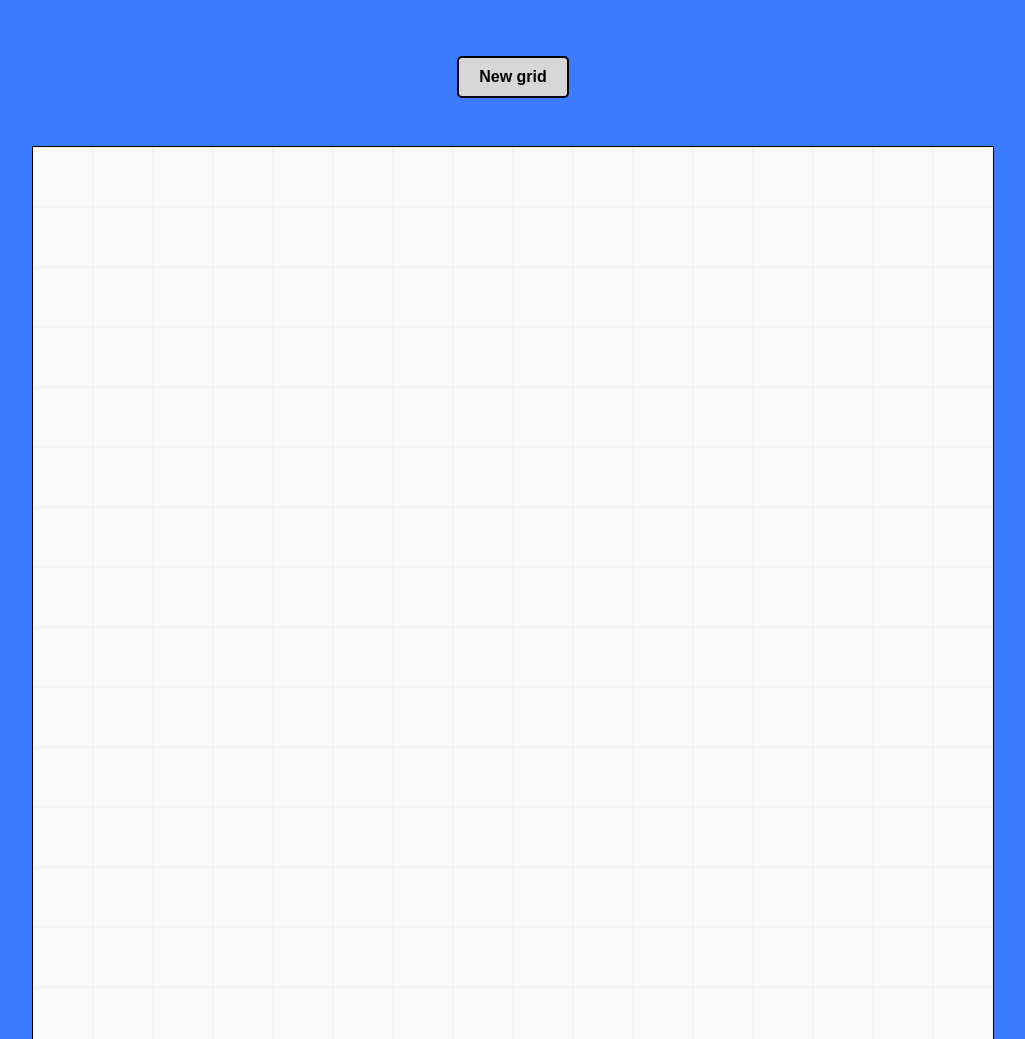
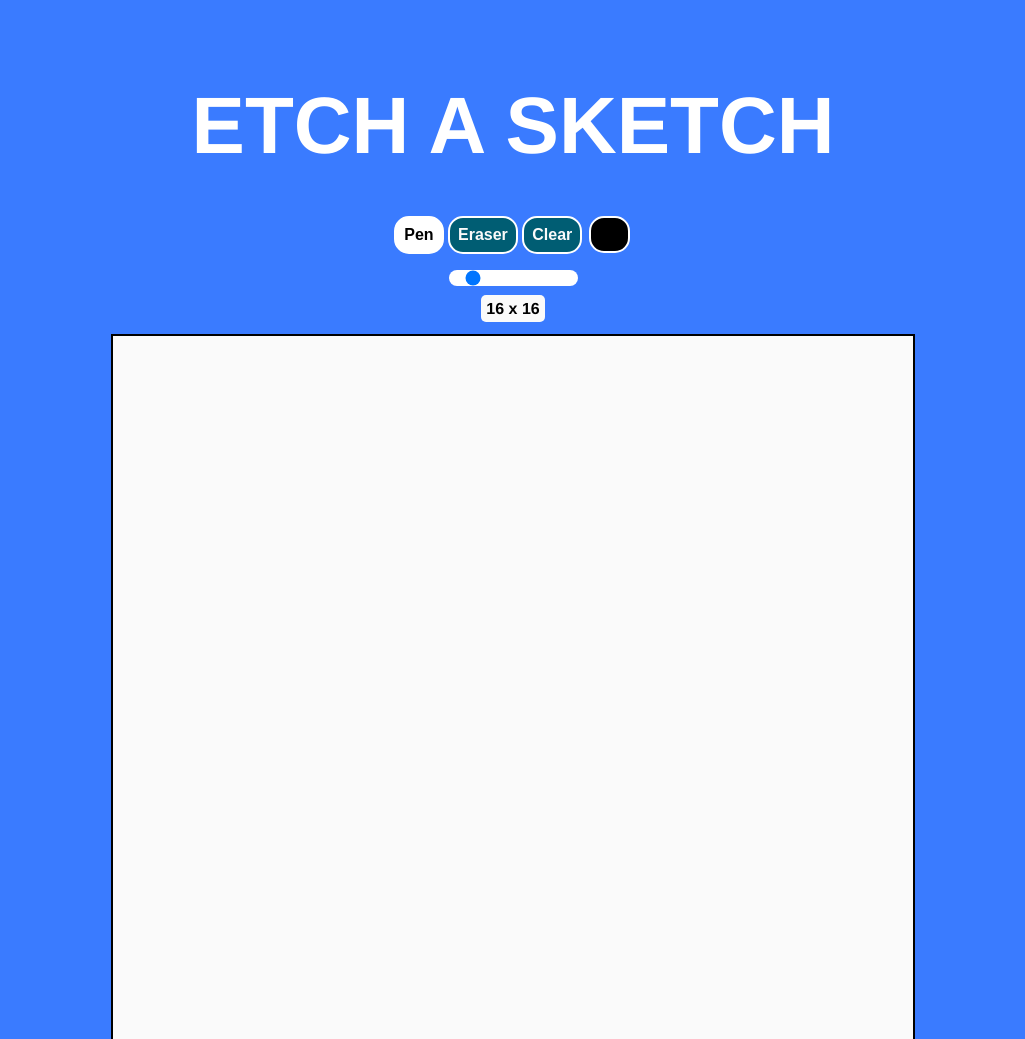
Before and after one commit to cesarbrancalhao/sketchgrid, a plain HTML site: page index.html in a window 1280 px wide. Shown: the top 1039 px of the page, without its empty margins (127-1152 px from the left). Drawn offline with Linux system fonts and the light colour scheme.

Commit message:
Updated to version 2

```diff
--- a/index.html
+++ b/index.html
@@ -1,25 +1,41 @@
 <!doctype html>
 <html lang="en">
 <head>
-    <meta charset="UTF-8">
+    <meta charset="utf-8" />
     <meta name="viewport"
-          content="width=device-width, initial-scale=1.0">
+          content="width=device-width, initial-scale=1.0" />
     <title>Etch a Sketch</title>
-
-    <link rel="stylesheet" type="text/css" href="styles.css">
+    <link rel="icon" href="./assets/favicon.png" />
+    <link rel="stylesheet" type="text/css" href="styles.css" />
 
 </head>
 <body>
-    <div id="buttonDiv">
-        <button type="submit" id="newGrid">
-            New grid
-        </button>
-    </div>
+    <h1>ETCH A SKETCH</h1>
 
-    <div id="container">
+    <div class="main">
+
+        <div id="menu">
+            <button id="penBtn">Pen</button>
+            <button id="eraserBtn">Eraser</button>
+            <button id="clearBtn">Clear</button>
+            <input type="color" id="colorInput" value="#000000" />
+            <div class="slider">
+                <input type="range" id="sizeSlider" value="16" min="2" max="100"  />
+                <br><label for="sizeSlider" id="sizeValue">16 x 16</label>
+            </div>
+        </div>
+
+        <div id="container">
+
+        </div>
 
     </div>
 
+    <footer>
+        <p>
+            Copyright &copy; 2023 M. César Brancalhão
+        </p>
+    </footer>
     <script type="text/javascript" src="script.js"></script>
 </body>
 </html>
--- a/script.js
+++ b/script.js
@@ -1,57 +1,99 @@
+const DEFAULT_COLOR = '#fafafa';
+const DEFAULT_MODE = 'pen';
+const DEFAULT_SIZE = 16;
 
+let currentColor = '#000000';
+let currentMode = DEFAULT_MODE;
+let currentSize = DEFAULT_SIZE;
+
+function setCurrentColor(color) {
+    currentColor = color;
+}
+function setCurrentMode(mode) {
+    activateButton(mode);
+    currentMode = mode;
+}
+function setCurrentSize(size) {
+    currentSize = size;
+}
+
+const colorInput = document.querySelector('#colorInput');
+const penBtn = document.querySelector('#penBtn');
+const eraserBtn = document.querySelector('#eraserBtn');
+const clearBtn = document.querySelector('#clearBtn');
+const sizeValue = document.querySelector('#sizeValue')
+const sizeSlider = document.querySelector('#sizeSlider');
 const container = document.querySelector('#container');
-const gridBtn = document.querySelector('#newGrid');
-const getGridItems = () => document.querySelectorAll('.grid-item');
-let paint = false;
 
-    // bgcolor mouseover event for each grid-item div
-    function setEventListeners(gridItems){
-        gridItems.forEach((item) => {
 
-            item.addEventListener('dragstart', event => {
-                event.preventDefault();
-            });
+// Menu
+    colorInput.oninput = (e) => setCurrentColor(e.target.value);
+    penBtn.onclick = () => {
+        setCurrentMode('pen');
+        activateButton('pen');
+    }
+    eraserBtn.onclick = () => {
+        setCurrentMode('eraser');
+        activateButton('eraser');
+    }
+    clearBtn.onclick = () => reloadGrid(currentSize);
+    sizeSlider.onmousemove = (e) => updateSizeValue(e.target.value);
+    sizeSlider.onchange = (e) => changeSize(e.target.value);
 
-            item.addEventListener('mousedown', () => {
-                paint = true;
-                item.style.backgroundColor = 'black';
-            });
+let mouseDown = false;
+document.body.onmousedown = () => mouseDown = true;
+document.body.onmouseup = () => mouseDown = false;
+document.body.ondragstart = (e) => e.preventDefault();
 
-            item.addEventListener('mouseup', () => {
-                paint = false;
-            });
+function changeSize(value) {
+    setCurrentSize(value);
+    updateSizeValue(value);
+    reloadGrid(currentSize);
+}
 
-            item.addEventListener('mouseenter', () => {
-                if (paint) item.style.backgroundColor = 'black';
-            });
+function updateSizeValue(value) {
+    sizeValue.innerHTML = `${value} x ${value}`
+}
 
-            item.addEventListener('dblclick', () => {
-                item.style.backgroundColor = '#fafafa';
-            });
+function reloadGrid(gridSize) {
+    container.innerHTML = '';
+    container.style.setProperty('--grid-rows', gridSize);
+    container.style.setProperty('--grid-cols', gridSize);
 
-        });
+    for (let c = 0; c < (gridSize**2); c++) {
+        let cell = document.createElement('div');
+        cell.addEventListener('mousedown', clickPaint);
+        cell.addEventListener('mouseover', paint);
+        container.appendChild(cell).className = 'grid-item';
+    }
+} reloadGrid(DEFAULT_SIZE);
+
+function paint(e) {
+    if (mouseDown && currentMode === 'pen'){
+        e.target.style.backgroundColor = currentColor;
+    } else if (mouseDown && currentMode === 'eraser') {
+        e.target.style.backgroundColor = DEFAULT_COLOR;
+    }
+}
+
+function clickPaint(e) {
+    if (currentMode === 'pen'){
+        e.target.style.backgroundColor = currentColor;
+    } else if (currentMode === 'eraser') {
+        e.target.style.backgroundColor = DEFAULT_COLOR;
+    }
+}
+
+function activateButton(mode) {
+    if (currentMode === 'pen') {
+        penBtn.classList.remove('active');
+    } else if (currentMode === 'eraser') {
+        eraserBtn.classList.remove('active');
     }
 
-// GRID creation
-    function createGrid(gridItemsNum) {
-        container.style.setProperty('--grid-rows', gridItemsNum);
-        container.style.setProperty('--grid-cols', gridItemsNum);
-
-        for (let c = 0; c < (gridItemsNum**2); c++) {
-            let cell = document.createElement('div');
-            container.appendChild(cell).className = 'grid-item';
-        }
-        setEventListeners(getGridItems());
-    } createGrid(16);
-
-// newgrid button
-    gridBtn.addEventListener('click', () => {
-        let newGrid = prompt('Insert the number of rows (up to 100)');
-        if (newGrid > 100 || newGrid < 1 || newGrid === '') alert('Grid number must be between 0 and 100');
-        else {
-            getGridItems().forEach((item) => {
-                container.removeChild(item);
-            });
-            createGrid(newGrid);
-        }
-    });
+    if (mode === 'pen') {
+        penBtn.classList.add('active');
+    } else if (mode === 'eraser') {
+        eraserBtn.classList.add('active');
+    }
+} activateButton(DEFAULT_MODE);
--- a/styles.css
+++ b/styles.css
@@ -3,12 +3,83 @@
     --grid-rows: 1;
 }
 
+html {
+    /* footer support */
+    position: relative;
+    min-height: 100%;
+}
+
 body {
     background-color: #3a7bff;
+    font-family: "Helvetica Neue",Helvetica, sans-serif;
+    text-align: center;
 }
 
-#buttonDiv {
-    text-align: center;
+.main {
+    display: block;
+}
+
+h1 {
+    font-size: 5em;
+    margin: 1em 0 0.5em 0;
+    color: white;
+}
+
+#menu {
+    margin-bottom: 1em;
+}
+
+button {
+    vertical-align: middle;
+    padding: 8px;
+    border: 2px solid white;
+    border-radius: 15px;
+    background-color: #005d73;
+    color: #fafafa;
+    font-size: inherit;
+    cursor: pointer;
+    font-weight: bold;
+}
+
+button:hover {
+    background-color: white;
+    color: black;
+}
+
+.active {
+    background-color: white;
+    color: black;
+}
+
+#colorInput {
+    background-color: transparent;
+    border: none;
+    height: 45px;
+    width: 45px;
+    padding: 0;
+    vertical-align: middle;
+}
+
+#colorInput::-webkit-color-swatch {
+    border-radius: 15px;
+    border: 2px solid white;
+    padding: 1em;
+}
+
+.slider label {
+    background-color: #fafafa;
+    color: black;
+    border-radius: 5px;
+    padding: 5px;
+    font-weight: bold;
+}
+
+#sizeSlider {
+    margin: 1em 0 1em 0;
+    -webkit-appearance: none;
+    appearance: none;
+    background-color: white;
+    border-radius: 10px;
 }
 
 #container {
@@ -17,10 +88,10 @@ body {
     display: grid;
     grid-template-rows: repeat(var(--grid-rows), 1fr);
     grid-template-columns: repeat(var(--grid-cols), 1fr);
-    width: 960px;
-    height: 960px;
+    width: 800px;
+    height: 800px;
     margin: 0 auto;
-    border: 1px solid black;
+    border: 2px solid black;
 }
 
 .grid-item {
@@ -28,21 +99,13 @@ body {
     text-align: center;
     max-width: 100%;
     max-height: 100%;
-    border: 1px double rgba(231, 231, 231, 0.35);
 }
 
-#newGrid {
-    background-color: #d7d7d7;
-    color: #000000;
-    padding: 10px 20px;
-    border: 2px solid black;
-    border-radius: 5px;
-    cursor: pointer;
-    font-size: 16px;
-    font-weight: bold;
-    margin: 3em;
+footer {
+    text-align: center;
+    position: absolute;
+    bottom: 0;
+    right: 0;
+    left: 0;
+    color: white;
 }
-
-#newGrid:hover {
-    background-color: #ffaa2c;
-}
```
Also changed, not shown: assets/favicon.png (added), 1 other file.
